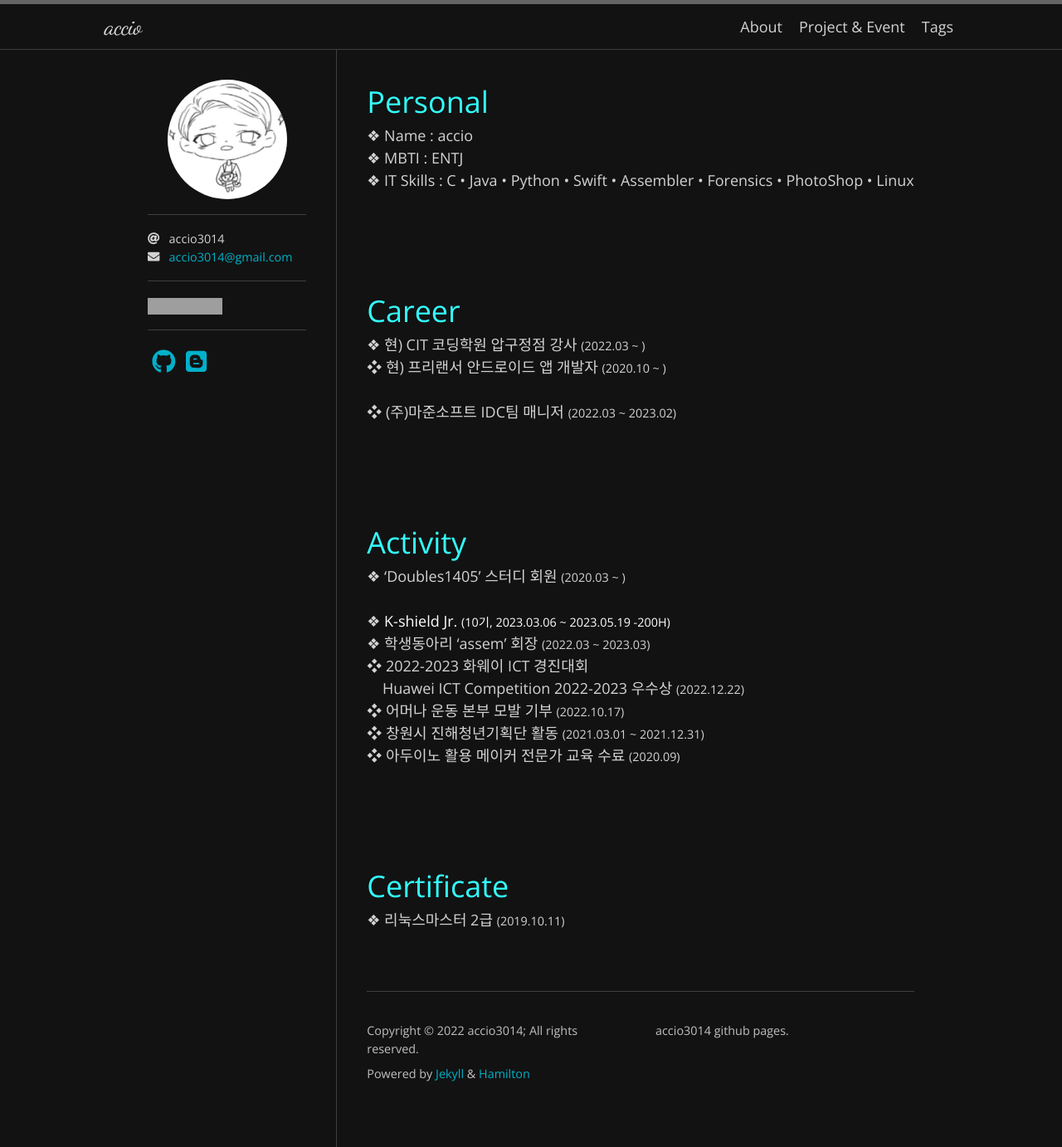
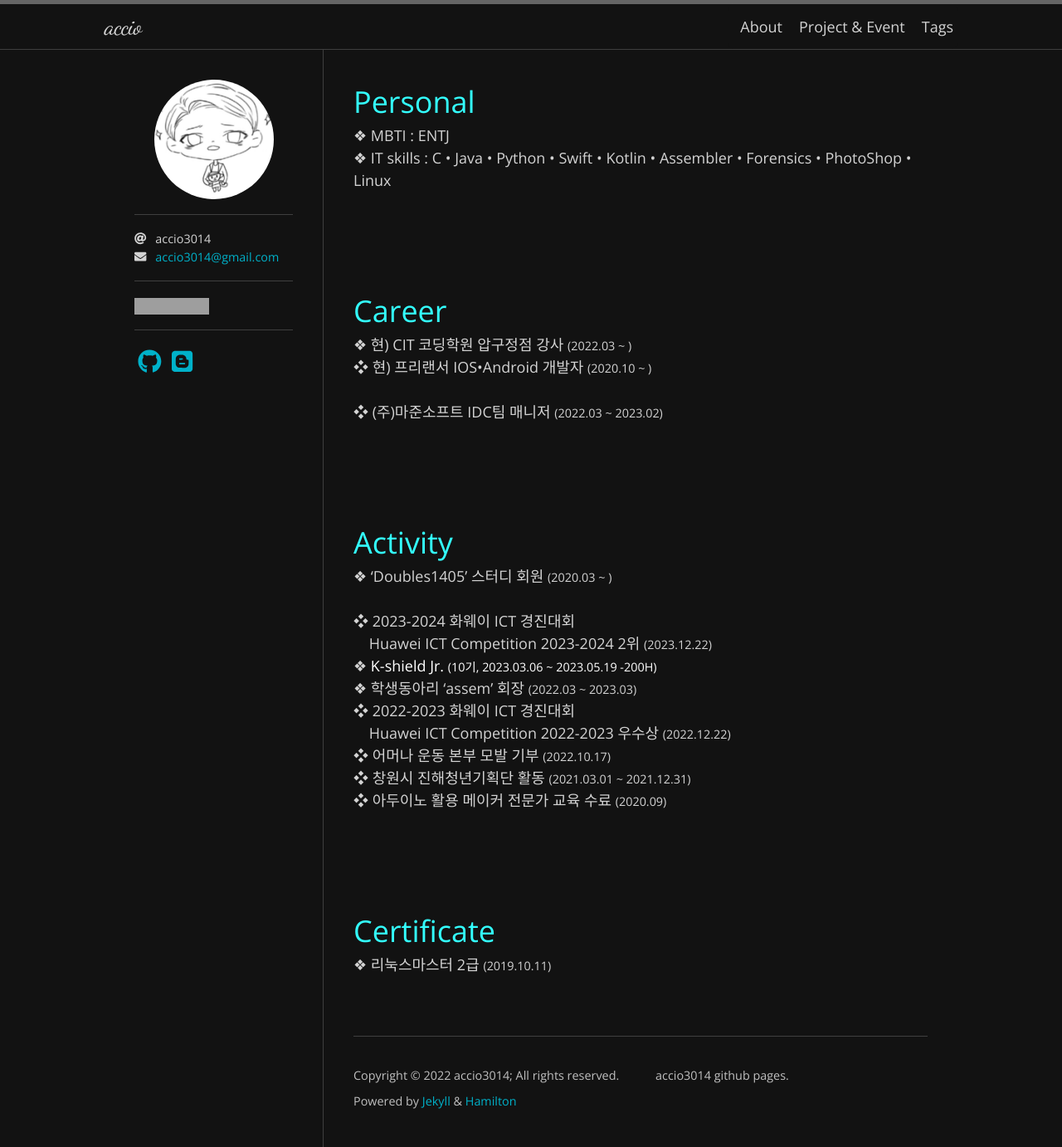
Before and after one commit to accio3014/accio3014.github.io, a Jekyll site: the page index.html, which Jekyll copies as it is, in a window 1280 px wide. Shown: the whole page at 83% size. Built offline with Jekyll 4.4.1, drawn with Linux system fonts in a browser that asks for light colours; nearby versions of some CDN libraries; some web fonts are replaced; grey boxes are pictures that could not be loaded.

```diff
--- a/index.html
+++ b/index.html
@@ -149,9 +149,8 @@
 
                     <p><span style="font-size:2em; color:#33FFFF;">Personal</span>
                         <br />
-                        ❖ Name : accio <br />
                         ❖ MBTI : ENTJ <br />
-                        ❖ IT Skills : C • Java • Python • Swift • Assembler • Forensics • PhotoShop • Linux <br />
+                        ❖ IT skills : C • Java • Python • Swift • Kotlin • Assembler • Forensics • PhotoShop • Linux <br />
                         <br />
                         <br />
                         <br />
@@ -160,7 +159,7 @@
                     <p><span style="font-size:2em; color:#33FFFF;">Career</span>
                         <br />
                         ❖ 현) CIT 코딩학원 압구정점 강사 <span style="font-size:0.8em;">(2022.03 ~ )</span><br />
-                        ❖ 현) 프리랜서 안드로이드 앱 개발자 <span style="font-size:0.8em;">(2020.10 ~ )</span><br />
+                        ❖ 현) 프리랜서 IOS•Android 개발자 <span style="font-size:0.8em;">(2020.10 ~ )</span><br />
                         <br />
                         ❖ (주)마준소프트 IDC팀 매니저 <span style="font-size:0.8em;">(2022.03 ~ 2023.02)</span><br />
                         <br />
@@ -172,11 +171,12 @@
                         <br />
                         ❖ ‘Doubles1405’ 스터디 회원 <span style="font-size:0.8em;">(2020.03 ~ )</span> <br />
                         <br />
+                        ❖ 2023-2024 화웨이 ICT 경진대회 <br />
+                        &nbsp;&nbsp;&nbsp;&nbsp;Huawei ICT Competition 2023-2024 2위 <span style="font-size:0.8em;">(2023.12.22)</span> <br />
                         ❖ <a class="activity" href="https://accio3014.github.io/2023/05/25/K-shield-Jr-10.html" target="_blank" >K-shield Jr. <span style="font-size:0.8em;">(10기, 2023.03.06 ~ 2023.05.19 -200H)</span> </a><br />
                         ❖ 학생동아리 ‘assem’ 회장 <span style="font-size:0.8em;">(2022.03 ~ 2023.03)</span> <br />
                         ❖ 2022-2023 화웨이 ICT 경진대회 <br />
-                        &nbsp;&nbsp;&nbsp;&nbsp;Huawei ICT Competition 2022-2023 우수상 <span
-                            style="font-size:0.8em;">(2022.12.22)</span> <br />
+                        &nbsp;&nbsp;&nbsp;&nbsp;Huawei ICT Competition 2022-2023 우수상 <span style="font-size:0.8em;">(2022.12.22)</span> <br />
                         ❖ 어머나 운동 본부 모발 기부 <span style="font-size:0.8em;">(2022.10.17)</span> <br />
                         ❖ 창원시 진해청년기획단 활동 <span style="font-size:0.8em;">(2021.03.01 ~ 2021.12.31)</span> <br />
                         ❖ 아두이노 활용 메이커 전문가 교육 수료 <span style="font-size:0.8em;">(2020.09)</span> <br />
```
Also changed, not shown: about.md (+4 -3 lines), Gemfile.lock.
